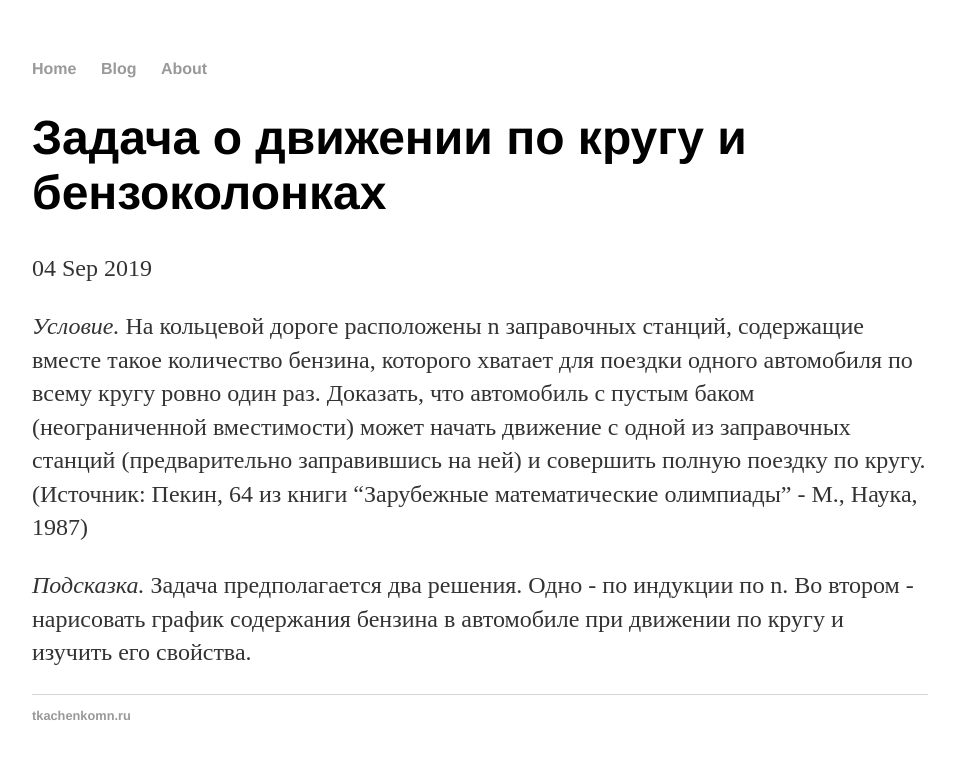
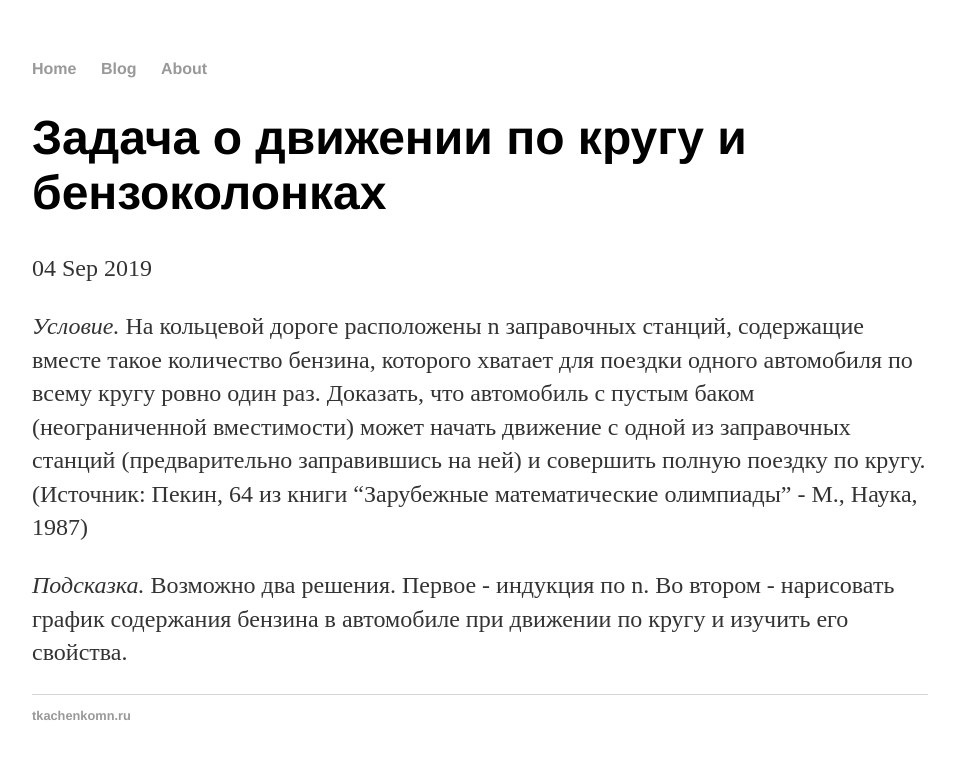
Before and after one commit to mathgems/mathgems.github.io, a Jekyll site: the page built from _posts/2019-09-04-circle-road-and-filling-stations.md, in a window 1280 px wide. Shown: the top 759 px of the page, without its empty margins (160-1115 px from the left). Built offline with Jekyll 4.4.1, drawn with Linux system fonts in a browser that asks for light colours.

Commit message:
Update 2019-09-04-circle-road-and-filling-stations.md

```diff
--- a/_posts/2019-09-04-circle-road-and-filling-stations.md
+++ b/_posts/2019-09-04-circle-road-and-filling-stations.md
@@ -6,4 +6,4 @@ date: 2019-09-04
 
 *Условие.* На кольцевой дороге расположены n заправочных станций, содержащие вместе такое количество бензина, которого хватает для поездки одного автомобиля по всему кругу ровно один раз. Доказать, что автомобиль с пустым баком (неограниченной вместимости) может начать движение с одной из заправочных станций (предварительно заправившись на ней) и совершить полную поездку по кругу. (Источник: Пекин, 64 из книги "Зарубежные математические олимпиады" - М., Наука, 1987)
 
-*Подсказка.* Задача предполагается два решения. Одно - по индукции по n. Во втором - нарисовать график содержания бензина в автомобиле при движении по кругу и изучить его свойства.
+*Подсказка.* Возможно два решения. Первое - индукция по n. Во втором - нарисовать график содержания бензина в автомобиле при движении по кругу и изучить его свойства.
```
